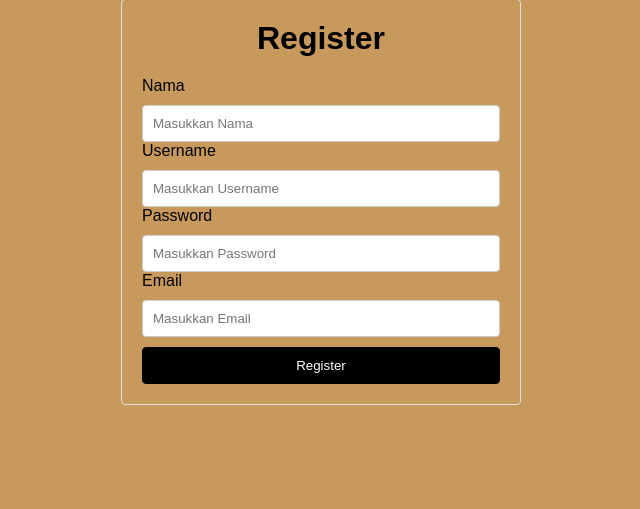
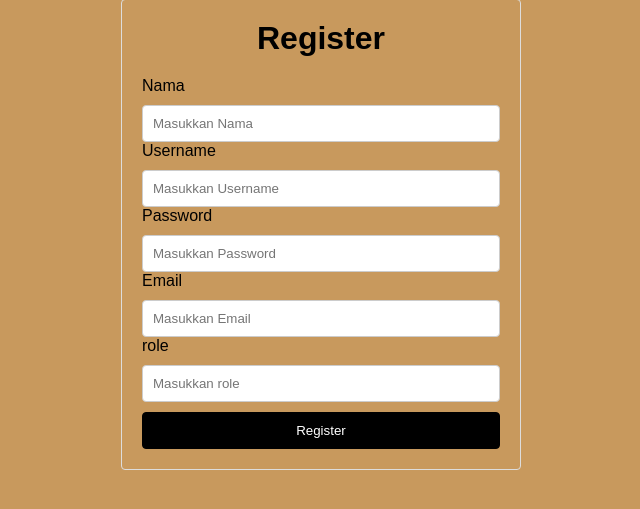
Before and after one commit to bimaajiariqin/DASPROG, a PHP site: page /register.php in a window 1280 px wide. Shown: the part 51-560 px from the top of the page, without its empty margins (319-959 px from the left). Run offline with PHP 8.4, Linux system fonts and the light colour scheme.

Commit message:
first commit

```diff
--- a/register.php
+++ b/register.php
@@ -50,6 +50,10 @@ if(isset($_POST['register'])){
                     <label for="email">Email</label>
                     <input type="email" class="form-control" id="email" name="email" placeholder="Masukkan Email">
                 </div>
+                <div class="form-group">
+                    <label for="role">role</label>
+                    <input type="role" class="form-control" id="role" name="role" placeholder="Masukkan role">
+                </div>
 
 
                 <button name="register" type="submit" class="btn btn-primary">Register</button>
```
Also changed, not shown: README.md.
